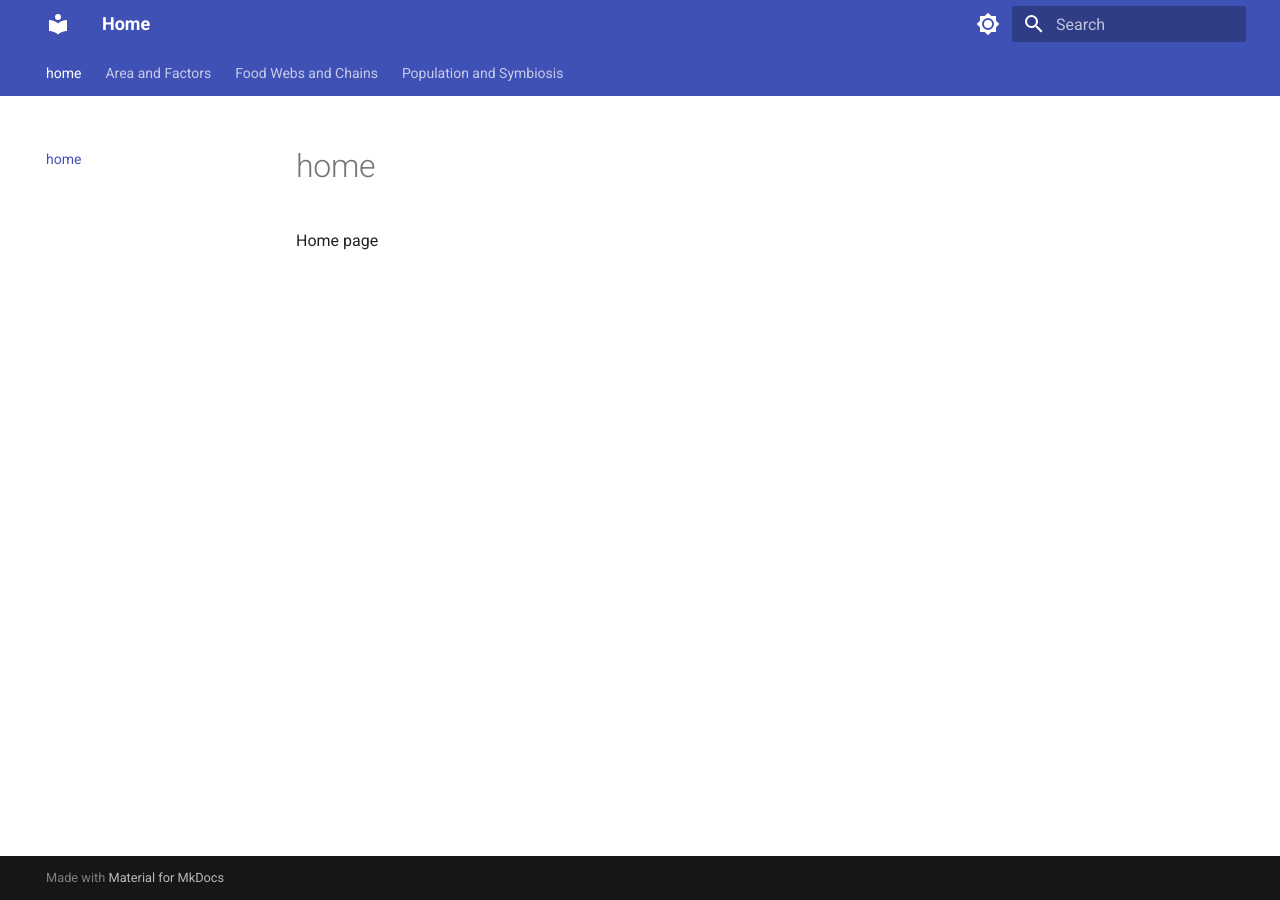
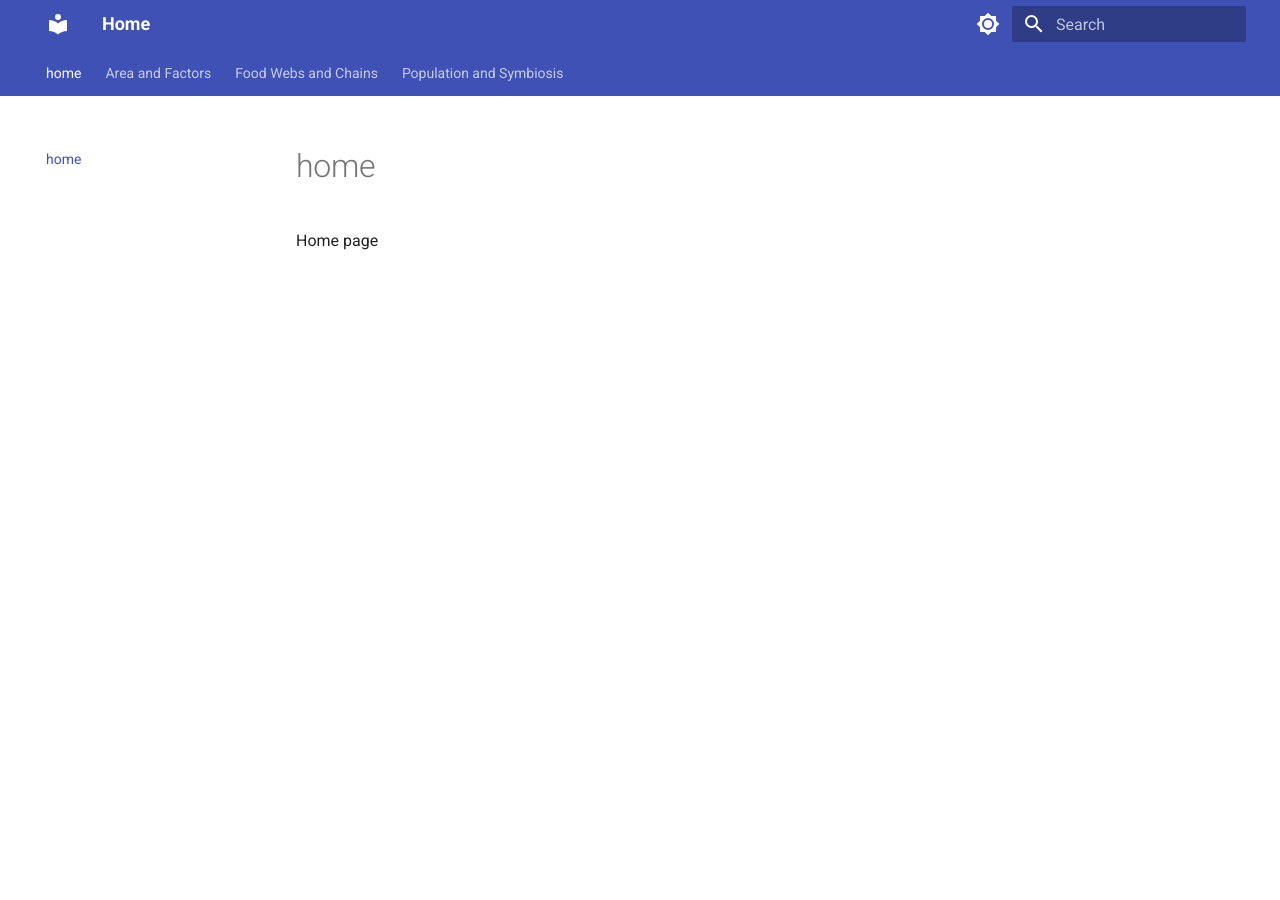
Before and after one commit to ishaan-cherukuri/caribou-climate-change, an MkDocs documentation site: the page built from docs/index.md, in a window 1280 px wide. Built offline with MkDocs 1.6.1 and Material for MkDocs 9.7.7, drawn with Linux system fonts in a browser that asks for light colours; nearby versions of some CDN libraries; library files that are not in the unit come from our copies.

Commit message:
removed footer

```diff
--- a/docs/css/extra.css
+++ b/docs/css/extra.css
@@ -0,0 +1,3 @@
+footer {
+    visibility: hidden;
+}
--- a/mkdocs.yml
+++ b/mkdocs.yml
@@ -28,7 +28,7 @@ extra_javascript:
 extra_css:
   - css/neoteroi-timeline.css
   - css/neoteroi-mkdocs.min.css
-  - css/extra.class
+  - css/extra.css
   - css/leaflet.css
 markdown_extensions:
   - attr_list
```
